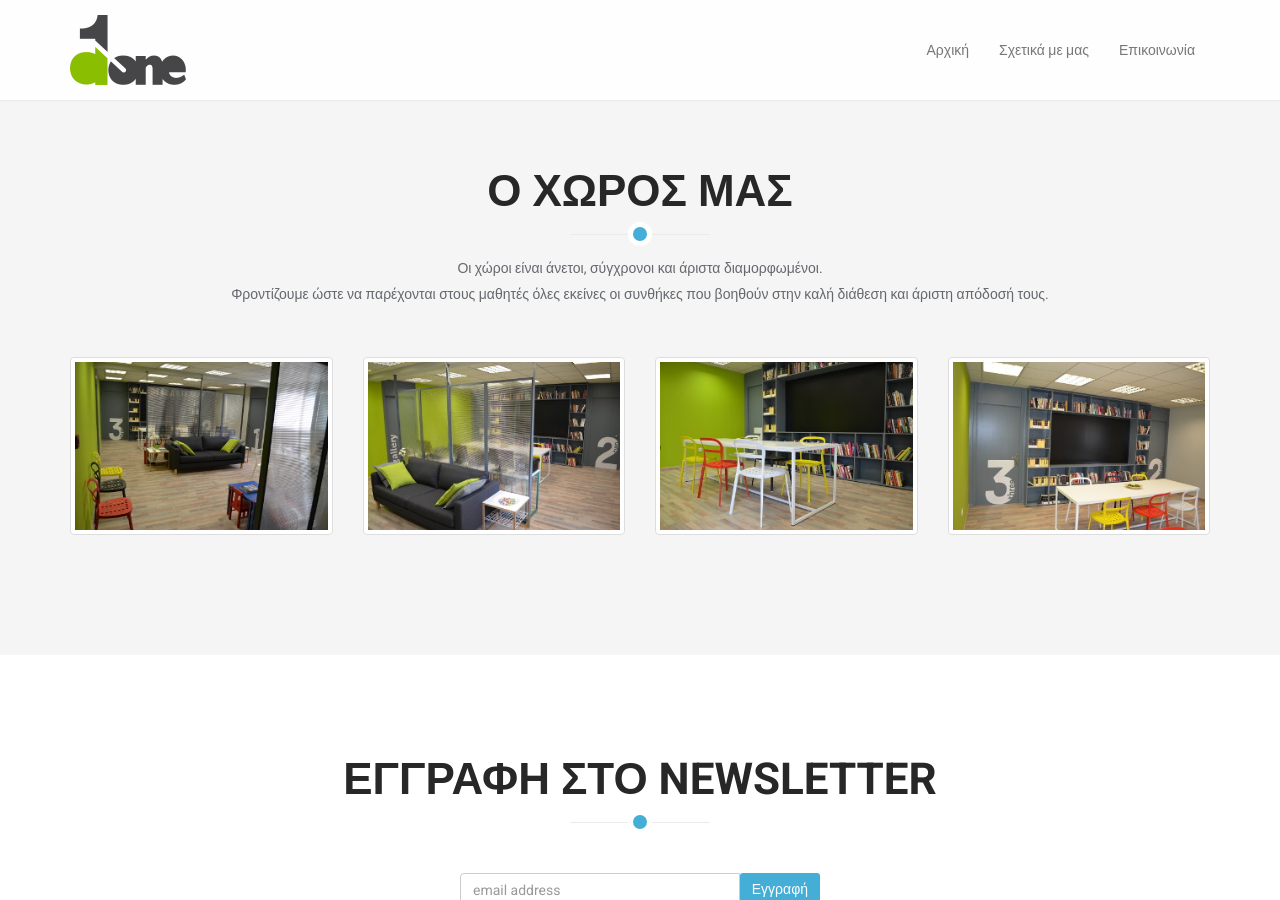
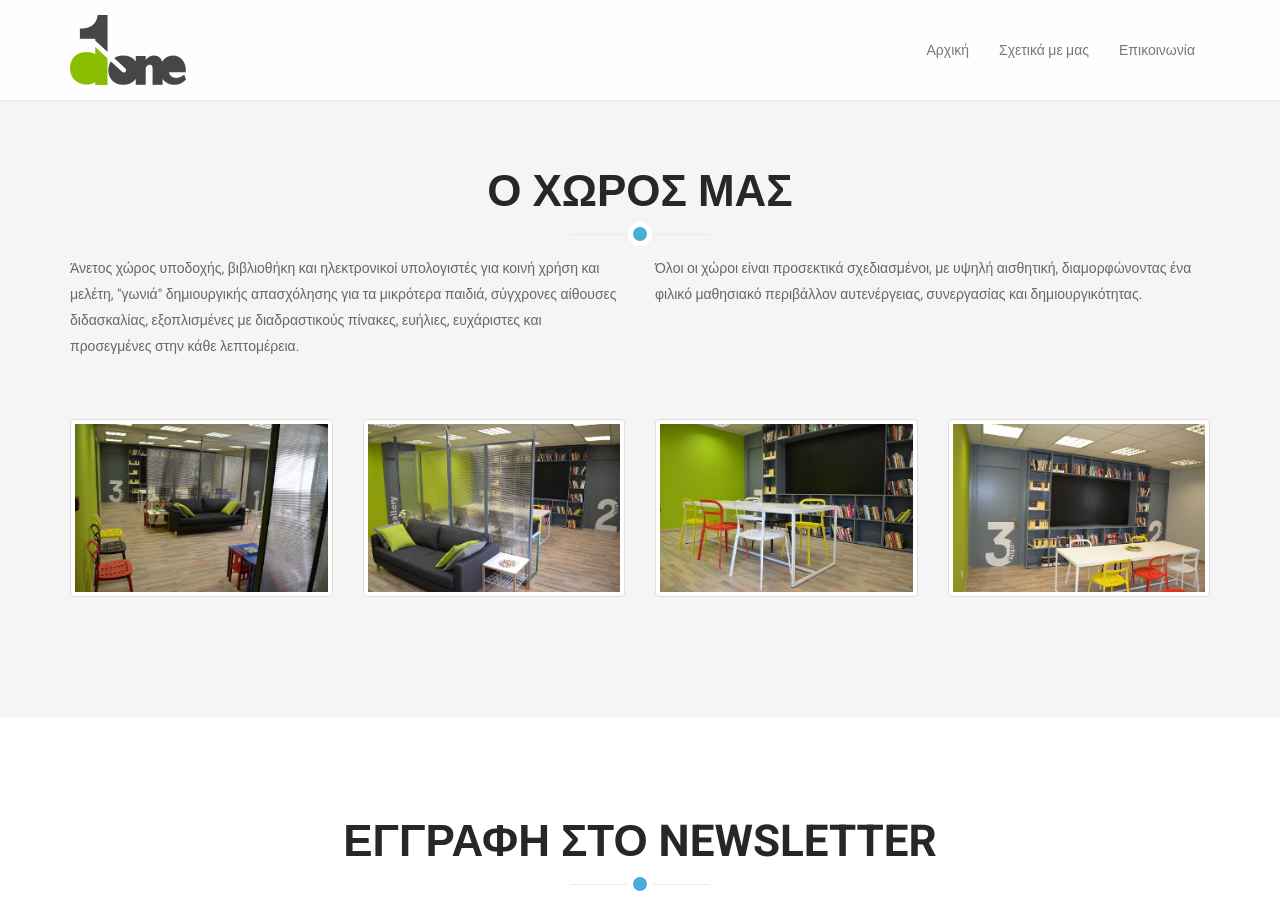
Before and after one commit to Codefully/done, a Jekyll site: the page built from index.html, in a window 1280 px wide and 900 px high, scrolled down 822 px. Built offline with Jekyll 4.4.1, drawn with Linux system fonts in a browser that asks for light colours.

Commit message:
update portfolio text

```diff
--- a/_includes/portfolio.html
+++ b/_includes/portfolio.html
@@ -25,29 +25,43 @@
   <div class="container">
     <div class="section-header">
       <h2 class="section-title text-center wow fadeInDown">Ο χωρος μας</h2>
-      <p class="text-center wow fadeInDown">
-        Οι χώροι είναι άνετοι, σύγχρονοι και άριστα διαμορφωμένοι.<br>
-        Φροντίζουμε ώστε να παρέχονται στους μαθητές όλες εκείνες οι συνθήκες που βοηθούν στην καλή διάθεση και άριστη απόδοσή τους.
-      </p>
+      <div class="row wow fadeInDown">
+        <div class="col-md-6">
+          <p>
+            Άνετος χώρος υποδοχής, βιβλιοθήκη και ηλεκτρονικοί υπολογιστές για
+            κοινή χρήση και μελέτη, "γωνιά" δημιουργικής απασχόλησης για τα
+            μικρότερα παιδιά, σύγχρονες αίθουσες διδασκαλίας, εξοπλισμένες με
+            διαδραστικούς πίνακες, ευήλιες, ευχάριστες και προσεγμένες στην κάθε
+            λεπτομέρεια.
+          </p>
+        </div>
+        <div class="col-md-6">
+          <p>
+            Όλοι οι χώροι είναι προσεκτικά σχεδιασμένοι, με υψηλή αισθητική,
+            διαμορφώνοντας ένα φιλικό μαθησιακό περιβάλλον αυτενέργειας,
+            συνεργασίας και δημιουργικότητας.
+          </p>
+        </div>
+      </div>
     </div>
 
-    <div class="gallery row" itemscope itemtype="http://schema.org/ImageGallery">
-      <figure itemprop="associatedMedia" itemscope itemtype="http://schema.org/ImageObject" class="col-md-3 wow fadeInUp">
+    <div class="gallery row wow fadeInUp" itemscope itemtype="http://schema.org/ImageGallery">
+      <figure itemprop="associatedMedia" itemscope itemtype="http://schema.org/ImageObject" class="col-md-3">
         <a href="images/school/01.jpg" itemprop="contentUrl" data-size="1000x662" class="thumbnail">
           <img class="img-responsive" src="images/school/01_t.jpg" alt="">
         </a>
       </figure>
-      <figure itemprop="associatedMedia" itemscope itemtype="http://schema.org/ImageObject" class="col-md-3 wow fadeInUp">
+      <figure itemprop="associatedMedia" itemscope itemtype="http://schema.org/ImageObject" class="col-md-3">
         <a href="images/school/02.jpg" itemprop="contentUrl" data-size="1000x662" class="thumbnail">
           <img class="img-responsive" src="images/school/02_t.jpg" alt="">
         </a>
       </figure>
-      <figure itemprop="associatedMedia" itemscope itemtype="http://schema.org/ImageObject" class="col-md-3 wow fadeInUp">
+      <figure itemprop="associatedMedia" itemscope itemtype="http://schema.org/ImageObject" class="col-md-3">
         <a href="images/school/05.jpg" itemprop="contentUrl" data-size="1000x662" class="thumbnail">
           <img class="img-responsive" src="images/school/05_t.jpg" alt="">
         </a>
       </figure>
-      <figure itemprop="associatedMedia" itemscope itemtype="http://schema.org/ImageObject" class="col-md-3 wow fadeInUp">
+      <figure itemprop="associatedMedia" itemscope itemtype="http://schema.org/ImageObject" class="col-md-3">
         <a href="images/school/06.jpg" itemprop="contentUrl" data-size="1000x662" class="thumbnail">
           <img class="img-responsive" src="images/school/06_t.jpg" alt="">
           </a>
```
